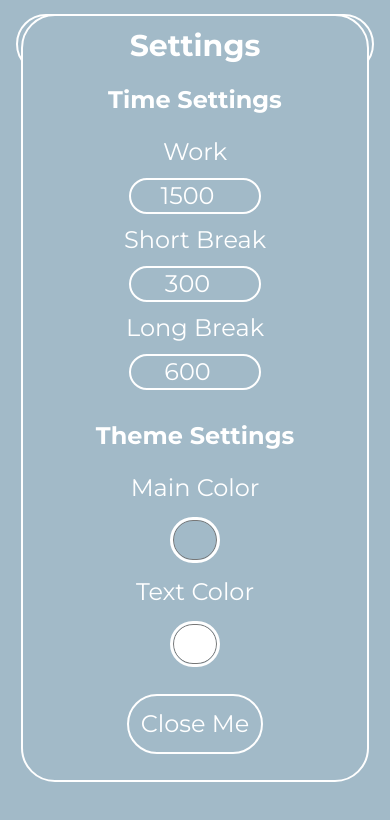
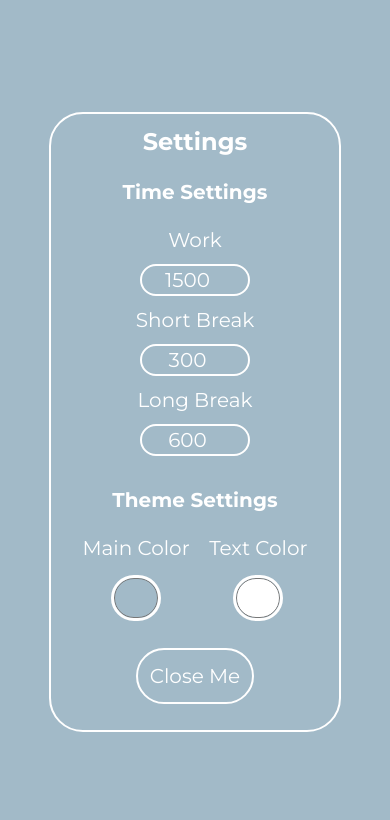
Before and after one commit to lZh1r/pomodoro, a React (Vite) app: page / in a window 390 px wide. Both pictures are taken after a click on the button "Show Settings". Shown: the top 820 px of the page. Built offline with nearby package versions, Linux system fonts and the light colour scheme.

Commit message:
F responsive design

```diff
--- a/index.html
+++ b/index.html
@@ -5,7 +5,7 @@
     <meta name="viewport" content="width=device-width, initial-scale=1.0" />
     <title>Pomidorki</title>
   </head>
-  <body>
+  <body id="body">
     <div id="root"></div>
     <script type="module" src="/src/main.tsx"></script>
   </body>
--- a/src/App.tsx
+++ b/src/App.tsx
@@ -1,6 +1,6 @@
 import Timer from "./Timer.tsx";
 import SettingModal from "./SettingModal.tsx";
-import {ChangeEvent, useState} from "react";
+import {ChangeEvent, useEffect, useState} from "react";
 
 function App() {
 
@@ -20,11 +20,19 @@ function App() {
         setModeTimes(newModeTimes);
     }
 
+    useEffect(
+        () => {document.getElementById("body")!.style.backgroundColor = mainColor},
+        [mainColor]
+    )
+
     return (
-        <div style={{backgroundColor:mainColor, color:textColor, outlineColor:textColor}} className="text-center font-primary h-screen flex flex-col justify-start sm:justify-center bg-bg">
+        <div style={{backgroundColor:mainColor, color:textColor, outlineColor:textColor}} className="text-center font-primary h-screen
+        flex flex-col justify-center">
             <Timer times={modeTimes} bgColor={mainColor} textColor={textColor}/>
-            <button className="text-2xl w-5xs m-4 sm:m-7 outline-2 outline-solid rounded-4xl p-3 cursor-pointer
-        hover:scale-105 transition-all w-3xs place-self-center" onClick={() => setIsSettingsModalOpen(true)}>Show Settings</button>
+            <button className="md:text-2xl text-xl xl:text-4xl xl:w-xs w-5xs m-4 sm:m-7 outline-2 outline-solid rounded-4xl p-3 cursor-pointer
+        hover:scale-105 transition-all w-3xs place-self-center" onClick={() => {
+                setIsSettingsModalOpen(true);
+            }}>Show Settings</button>
             <SettingModal
                 bgColor={mainColor}
                 textColor={textColor}
@@ -32,19 +40,18 @@ function App() {
                 onClose={() => setIsSettingsModalOpen(false)}
                 children={
                 <>
-                    <h1 className="text-3xl font-bold mb-5">Settings</h1>
-                    <h2 className="text-2xl font-bold mb-5">Time Settings</h2>
-                    <form>
+                    <h1 className="md:text-3xl xl:text-5xl text-2xl font-bold mb-5">Settings</h1>
+                    <h2 className="md:text-2xl xl:text-4xl text-xl font-bold mb-5">Time Settings</h2>
                     {modeTimes.map((time, index) => {
-                            return <>
-                                <h1>{modeNames[index]}</h1>
-                                <input className="w-[40%] md:w-xs outline-2 outline-solid rounded-4xl m-3 text-center"
-                                       id={index.toString()} key={index} type="number" defaultValue={time.toString()} onChange={handleTimeChange}></input>
-                            </>
+                        return <div key={index}>
+                            <h1 className="xl:text-3xl">{modeNames[index]}</h1>
+                            <input className="w-[40%] md:w-xs outline-2 outline-solid rounded-4xl m-3 text-center xl:text-3xl"
+                                   id={index.toString()} type="number" defaultValue={time.toString()} onChange={handleTimeChange}></input>
+                        </div>
 
                     })}
-                        <h2 className="text-2xl font-bold mt-5 mb-5">Theme Settings</h2>
-                        <div className="flex justify-evenly flex-col md:flex-row">
+                    <h2 className="md:text-2xl xl:text-4xl text-xl font-bold mt-5 mb-5">Theme Settings</h2>
+                    <div className="flex justify-evenly flex-row xl:text-3xl">
                         <div>
                             <h3>Main Color</h3>
                             <input className="[&::-webkit-color-swatch]:rounded-full [&::-webkit-color-swatch]:outline-3 p-1 m-2 h-14 w-14 cursor-pointer"
@@ -55,10 +62,7 @@ function App() {
                             <input className="[&::-webkit-color-swatch]:rounded-full [&::-webkit-color-swatch]:outline-3 p-1 m-2 h-14 w-14 cursor-pointer"
                                    value={textColor} onChange={(e) => setTextColor(e.target.value)} type="color"/>
                         </div>
-
                     </div>
-
-                    </form>
                 </>
             }
             />
--- a/src/ModeButton.tsx
+++ b/src/ModeButton.tsx
@@ -13,7 +13,7 @@ export default function ModeButton({text, isActive, callback}: {text: string, is
     return (
         <button style={{fontWeight: weight}} onClick={() => {
             callback();
-        }} className="text-2xl w-5xs m-4 sm:m-7 outline-2 outline-solid rounded-4xl p-3 cursor-pointer
+        }} className="md:text-2xl xl:text-3xl text-xl w-3xs m-3 sm:m-7 outline-2 outline-solid rounded-4xl p-3 cursor-pointer
         hover:scale-105 transition-all">
             {text}
         </button>
--- a/src/SettingModal.tsx
+++ b/src/SettingModal.tsx
@@ -8,10 +8,10 @@ export default function SettingModal({isOpen, onClose, children, bgColor, textCo
     return (
         <>
             { isOpen && (
-            <div style={{backgroundColor:bgColor, color:textColor}} className="text-2xl w-5xs m-4 sm:m-7 outline-2 outline-solid
+            <div id="modal" style={{backgroundColor:bgColor, color:textColor}} className="md:text-2xl text-xl w-5xs m-4 sm:m-7 outline-2 outline-solid
             rounded-4xl p-3 absolute place-self-center">
                 {children}
-                <button className="text-2xl w-5xs m-4 sm:m-7 outline-2 outline-solid rounded-4xl p-3 cursor-pointer
+                <button className="md:text-2xl xl:text-3xl text-xl w-5xs m-4 sm:m-7 outline-2 outline-solid rounded-4xl p-3 cursor-pointer
         hover:scale-105 transition-all" onClick={onClose}>Close Me</button>
             </div>
             )}
--- a/src/Timer.tsx
+++ b/src/Timer.tsx
@@ -131,7 +131,7 @@ export default function Timer({times, bgColor, textColor}:{times:number[], bgCol
 
     return (
         <div>
-            <div className="mb-10">
+            <div className="md:mb-10 mb-3 max-lg:flex max-lg:flex-col max-lg:place-self-center">
                 {modes.map((modeName, index) => (
                     <ModeButton key={index} text={modeName} isActive={isSelected[index]} callback={() => {
                         dispatch({type: actions.SWITCH, payload: index});
@@ -141,10 +141,10 @@ export default function Timer({times, bgColor, textColor}:{times:number[], bgCol
             </div>
             <div>
                 <h1 style={{textShadow: `0 0 ${state.shadowRadius}px ${textColor}`, scale: state.textScale}} className="
-                place-self-center w-xs text-5xl font-medium transition-all">{state.currentCycle}</h1>
+                place-self-center w-xs md:text-5xl xl:text-6xl text-4xl font-medium transition-all">{state.currentCycle}</h1>
                 <h1 style={{backgroundColor:textColor, color:bgColor, outlineColor:bgColor}}
-                    className="place-self-center m-10 p-3 w-2xs rounded-4xl text-5xl font-bold">{formatTime(state.time)}</h1>
-                <button className="text-4xl font-medium cursor-pointer outline-2 outline-solid rounded-md
+                    className="place-self-center md:m-10 m-5 p-3 w-2xs rounded-4xl md:text-5xl xl:text-6xl text-4xl font-bold">{formatTime(state.time)}</h1>
+                <button className="md:text-4xl xl:text-5xl text-3xl font-medium cursor-pointer outline-2 outline-solid rounded-md
                  p-3 hover:scale-105 transition-all" onClick={() => dispatch({type: actions.PAUSE})}>{state.buttonText}</button>
             </div>
         </div>
--- a/src/index.css
+++ b/src/index.css
@@ -5,4 +5,5 @@
     --font-primary: "Montserrat", "sans-serif";
     --color-bg: #a2bac8;
     --color-main: #4b7c97;
+    --breakpoint-xl: 121rem;
 }
```
Lines whose indentation alone changed are shown as unchanged.
